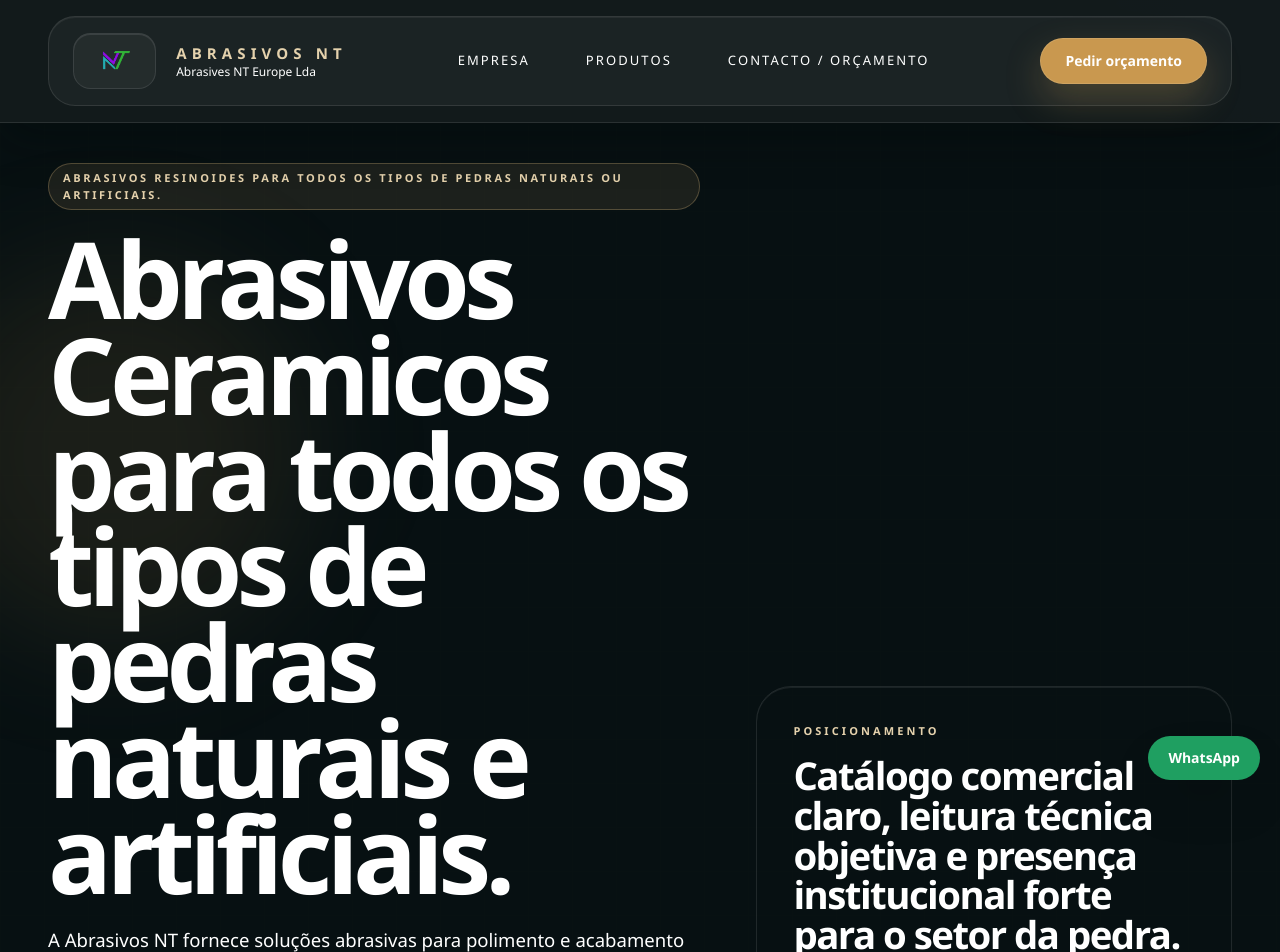
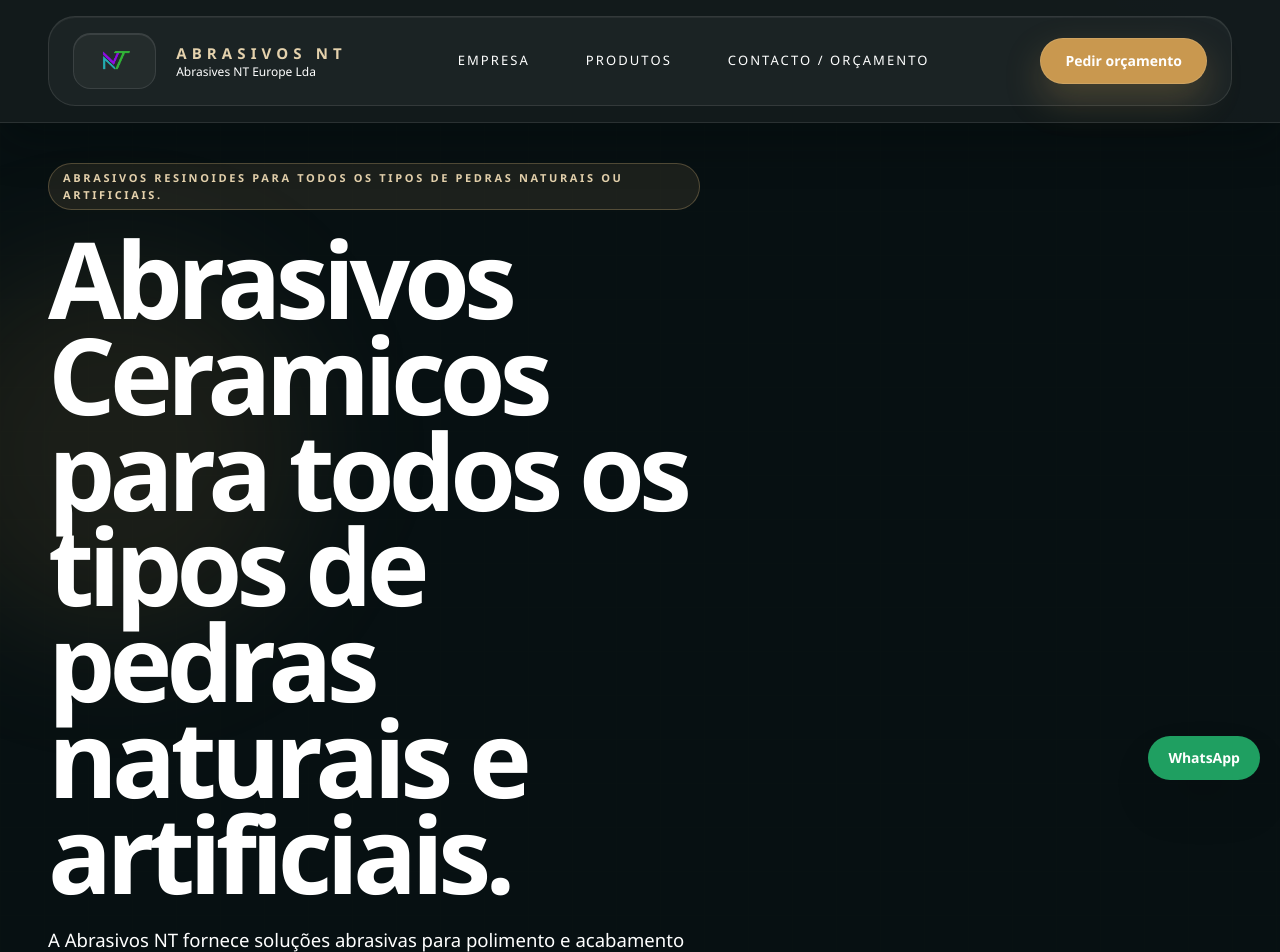
Before and after one commit to CAP1974/abrasivos-nt-site, a Next.js app: page / in a window 1280 px wide. Shown: the top 952 px of the page. Built offline with nearby package versions, Linux system fonts and the light colour scheme.

Commit message:
Remove home positioning panel

```diff
--- a/app/page.tsx
+++ b/app/page.tsx
@@ -48,12 +48,6 @@ export default function HomePage() {
               </div>
 
               <div className="grid gap-4 xl:gap-5">
-                <div className="rounded-[2.2rem] border border-white/10 bg-black/24 p-7 shadow-[inset_0_1px_0_rgba(255,255,255,0.08)] sm:p-8 lg:p-9">
-                  <p className="text-[11px] font-semibold uppercase tracking-[0.28em] text-sand-200">Posicionamento</p>
-                  <p className="mt-4 text-[2rem] font-semibold leading-[1.04] tracking-[-0.04em] text-white sm:text-[2.4rem]">
-                    Catálogo comercial claro, leitura técnica objetiva e presença institucional forte para o setor da pedra.
-                  </p>
-                </div>
                 <div className="grid gap-4 sm:grid-cols-2 xl:grid-cols-1">
                   <div className="rounded-[1.8rem] border border-white/10 bg-white/[0.05] px-5 py-5 text-sm leading-7 text-white/78">
                     Orientação por aplicação, material e máquina para tornar o pedido de orçamento mais qualificado.
```
